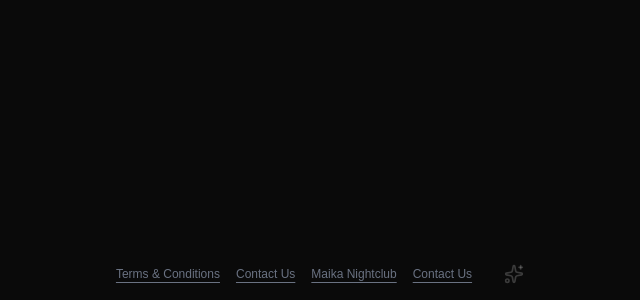
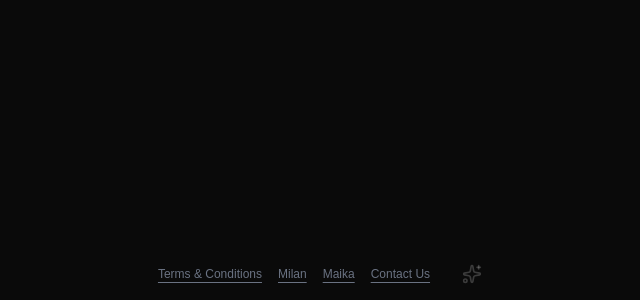
Before and after one commit to TomasCerdeyra/Milan-Bar, a Next.js app: page / in a window 1280 px wide. Shown: the part 1300-1600 px from the top of the page, without its empty margins (320-960 px from the left). Built offline with nearby package versions, Linux system fonts and the light colour scheme; no server answers; the database is empty.

Commit message:
fix: footer links

```diff
--- a/components/Footer.tsx
+++ b/components/Footer.tsx
@@ -1,7 +1,10 @@
+import { getWhatsAppLink } from '@/lib/utils';
 import Link from 'next/link';
 import { Sparkles } from 'lucide-react';
 
 export function Footer() {
+  const contactLink = getWhatsAppLink('543329684724', 'Hola, tengo una consulta');
+
   return (
     <footer className="w-full mt-auto py-4 px-4">
       <div className="max-w-7xl mx-auto">
@@ -9,24 +12,32 @@ export function Footer() {
         <div className="flex flex-wrap justify-center items-center gap-4 text-xs">
           <Link
             href="#"
+            target="_blank"
+            rel="noopener noreferrer"
             className="text-gray-500 hover:text-gray-300 underline underline-offset-4 transition-colors"
           >
             Terms & Conditions
           </Link>
           <Link
-            href="#"
+            href="https://www.instagram.com/milan.vap3s/"
+            target="_blank"
+            rel="noopener noreferrer"
             className="text-gray-500 hover:text-gray-300 underline underline-offset-4 transition-colors"
           >
-            Contact Us
+            Milan
           </Link>
           <Link
-            href="#"
+            href="https://www.instagram.com/maikadisco/"
+            target="_blank"
+            rel="noopener noreferrer"
             className="text-gray-500 hover:text-gray-300 underline underline-offset-4 transition-colors"
           >
-            Maika Nightclub
+            Maika
           </Link>
           <Link
-            href="#"
+            href={contactLink}
+            target="_blank"
+            rel="noopener noreferrer"
             className="text-gray-500 hover:text-gray-300 underline underline-offset-4 transition-colors"
           >
             Contact Us
```
